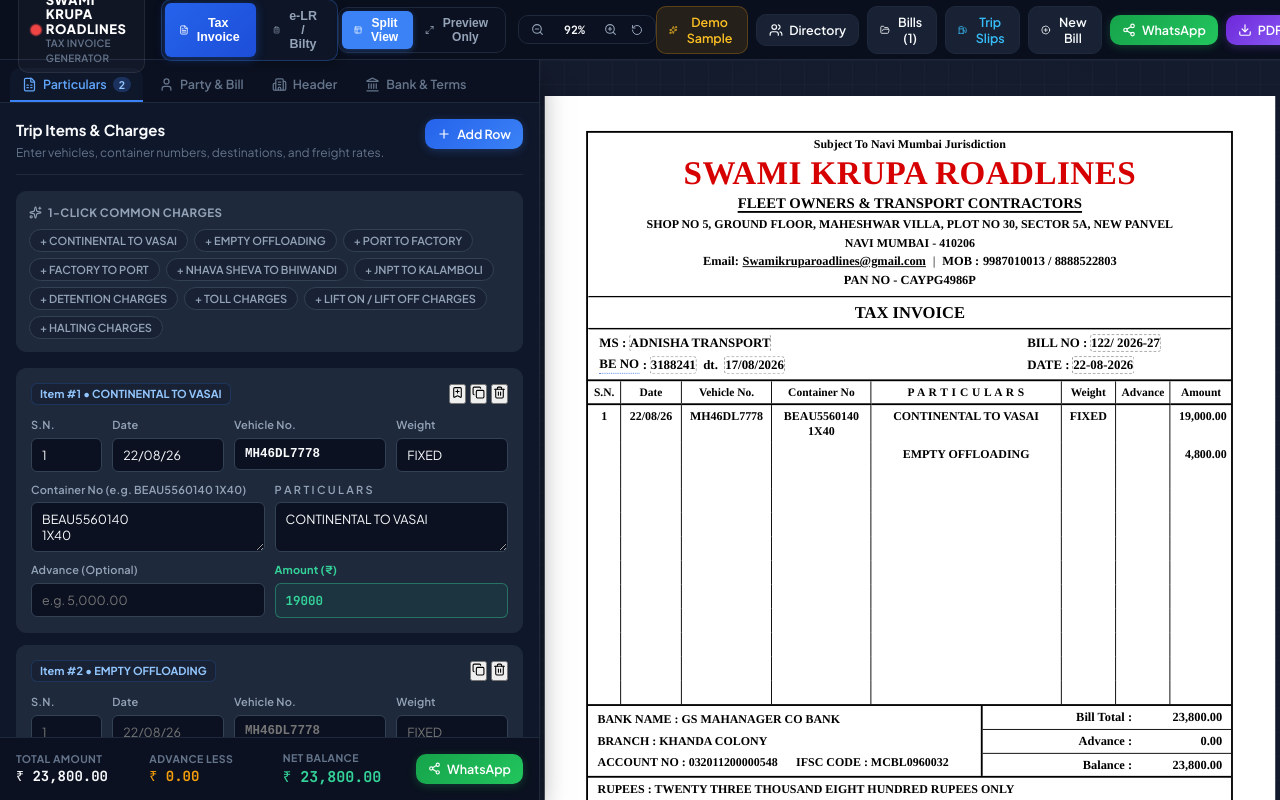
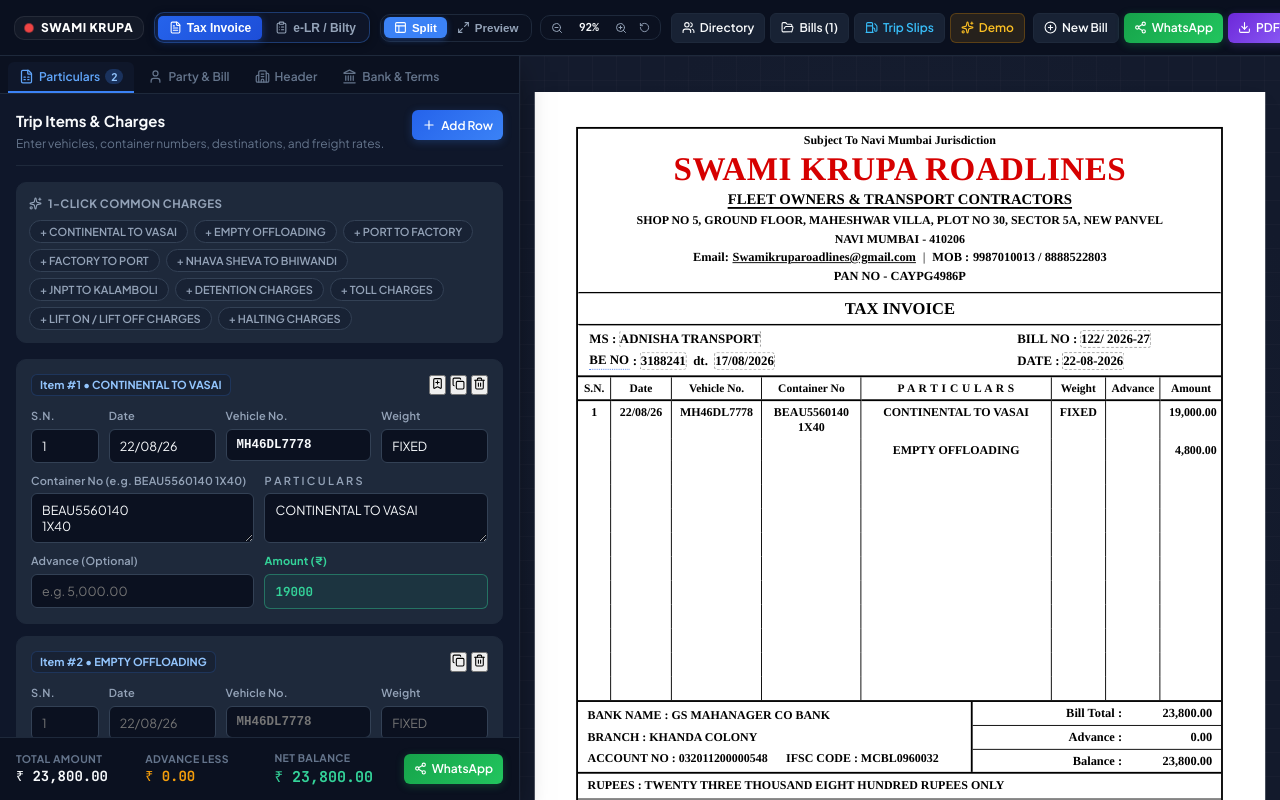
Before and after one commit to sudaaher74-ctrl/Swami-krupa-roadlines, a React (Vite) app: page / in a window 1280 px wide. Built offline with nearby package versions, Linux system fonts and the light colour scheme.

Commit message:
fix(ui): streamline top navbar layout, clean action button groupings, and fix sidebar tabs

```diff
--- a/src/components/HeaderBar.tsx
+++ b/src/components/HeaderBar.tsx
@@ -69,22 +69,17 @@
 
   return (
     <header className="app-header no-print">
-      {/* Brand & Document Mode Switcher */}
+      {/* 1. Left: Brand Badge & Document Type Switcher */}
       <div className="header-left">
-        <div className="brand-logo-badge">
+        <div className="brand-logo-badge" title="Swami Krupa Roadlines Billing Studio">
           <div className="brand-dot-pulse">
             <div className="pulse"></div>
             <div className="core"></div>
           </div>
-          <div className="brand-text-group">
-            <span className="brand-title">SWAMI KRUPA ROADLINES</span>
-            <span className="brand-subtitle">
-              {isLR ? 'GOODS CONSIGNMENT NOTE (e-LR)' : 'TAX INVOICE GENERATOR'}
-            </span>
-          </div>
+          <span className="brand-title">SWAMI KRUPA</span>
         </div>
 
-        {/* Top-Level Document Mode Selector */}
+        {/* Segmented Document Mode Selector */}
         <div className="doc-mode-switcher-pill">
           <button
             type="button"
@@ -92,74 +87,72 @@
             onClick={() => onDocTypeChange('invoice')}
             title="Switch to Tax Invoice Generator"
           >
-            <FileText size={14} /> Tax Invoice
+            <FileText size={13} />
+            <span>Tax Invoice</span>
           </button>
           <button
             type="button"
             className={`doc-mode-btn ${isLR ? 'active' : ''}`}
             onClick={() => onDocTypeChange('lr')}
-            title="Switch to e-LR & Consignment Note Generator"
+            title="Switch to Goods Consignment Note (e-LR / Bilty)"
           >
-            <ClipboardList size={14} /> e-LR / Bilty
+            <ClipboardList size={13} />
+            <span>e-LR / Bilty</span>
           </button>
         </div>
       </div>
 
-      {/* Center View Controls & Zoom Widget */}
+      {/* 2. Center: View Controls & Zoom */}
       <div className="header-center">
         <div className="segmented-pill-selector">
           <button
             type="button"
             className={`pill-btn ${viewMode === 'split' ? 'active' : ''}`}
             onClick={() => onViewModeChange('split')}
-            title="Split Editor & Preview View"
+            title="Split Editor & Preview"
           >
-            <Layout size={14} /> Split View
+            <Layout size={13} />
+            <span>Split</span>
           </button>
           <button
             type="button"
             className={`pill-btn ${viewMode === 'preview' ? 'active' : ''}`}
             onClick={() => onViewModeChange('preview')}
-            title="Full A4 Preview Mode"
+            title="Full A4 Preview"
           >
-            <Maximize2 size={14} /> Preview Only
+            <Maximize2 size={13} />
+            <span>Preview</span>
           </button>
         </div>
 
         <div className="zoom-widget">
           <button type="button" className="zoom-btn" onClick={onZoomOut} title="Zoom Out">
-            <ZoomOut size={13} />
+            <ZoomOut size={12} />
           </button>
-          <span className="zoom-value" onClick={onZoomReset} title="Click to Reset 100%">
+          <span className="zoom-value" onClick={onZoomReset} title="Reset Zoom">
             {Math.round(zoom * 100)}%
           </span>
           <button type="button" className="zoom-btn" onClick={onZoomIn} title="Zoom In">
-            <ZoomIn size={13} />
+            <ZoomIn size={12} />
           </button>
-          <button type="button" className="zoom-btn" onClick={onZoomReset} title="Reset to Fit">
-            <RotateCcw size={12} />
+          <button type="button" className="zoom-btn" onClick={onZoomReset} title="Reset">
+            <RotateCcw size={11} />
           </button>
         </div>
       </div>
 
-      {/* Right Actions Bar */}
+      {/* 3. Right: Utility Tools & Primary Export Actions */}
       <div className="header-right">
-        <button
-          type="button"
-          className="btn-header btn-header-sample"
-          onClick={onLoadOriginalSample}
-          title="Restore original Swami Krupa Roadlines template"
-        >
-          <Sparkles size={14} /> Demo Sample
-        </button>
-
+        {/* Utilities Group */}
+        <div className="header-actions-group">
           <button
             type="button"
             className="btn-header btn-header-ghost"
             onClick={onOpenDirectoryModal}
             title="Customer & Vehicle Directory"
           >
-          <Users size={14} /> Directory
+            <Users size={13} />
+            <span>Directory</span>
           </button>
 
           <button
@@ -168,7 +161,8 @@
             onClick={onOpenSavedModal}
             title={isLR ? `Saved e-LRs (${savedLRCount})` : `Saved Bills (${savedCount})`}
           >
-          <FolderOpen size={14} /> {isLR ? `e-LRs (${savedLRCount})` : `Bills (${savedCount})`}
+            <FolderOpen size={13} />
+            <span>{isLR ? `e-LRs (${savedLRCount})` : `Bills (${savedCount})`}</span>
           </button>
 
           {onOpenTripSlipModal && (
@@ -176,29 +170,45 @@
               type="button"
               className="btn-header btn-header-ghost"
               onClick={onOpenTripSlipModal}
-            title="Create and print Vehicle Trip & Driver Advance Slips"
+              title="Trip Advance & Diesel Slips"
               style={{ color: '#38bdf8' }}
             >
-            <Fuel size={14} /> Trip Slips
+              <Fuel size={13} />
+              <span>Trip Slips</span>
             </button>
           )}
 
           <button
             type="button"
+            className="btn-header btn-header-sample"
+            onClick={onLoadOriginalSample}
+            title="Load Demo Sample"
+          >
+            <Sparkles size={13} />
+            <span>Demo</span>
+          </button>
+        </div>
+
+        {/* Primary Action Buttons */}
+        <div className="header-actions-group primary-actions">
+          <button
+            type="button"
             className="btn-header btn-header-ghost"
             onClick={onNewInvoice}
-          title={isLR ? 'Create New e-LR Note' : 'Create New Tax Bill'}
+            title={isLR ? 'Create Blank e-LR' : 'Create Blank Bill'}
           >
-          <PlusCircle size={14} /> {isLR ? 'New e-LR' : 'New Bill'}
+            <PlusCircle size={13} />
+            <span>{isLR ? 'New LR' : 'New Bill'}</span>
           </button>
 
           <button
             type="button"
             className="btn-header btn-header-whatsapp"
             onClick={onWhatsAppShare}
-          title="Share Document on WhatsApp"
+            title="Share on WhatsApp"
           >
-          <Share2 size={14} /> WhatsApp
+            <Share2 size={13} />
+            <span>WhatsApp</span>
           </button>
 
           <button
@@ -206,9 +216,10 @@
             className="btn-header btn-header-pdf"
             onClick={onDownloadPDF}
             disabled={isDownloadingPDF}
-          title="Export High-Res A4 PDF"
+            title="Download Clean A4 PDF"
           >
-          <Download size={14} /> {isDownloadingPDF ? 'Generating...' : 'PDF'}
+            <Download size={13} />
+            <span>{isDownloadingPDF ? 'Exporting...' : 'PDF'}</span>
           </button>
 
           <button
@@ -217,7 +228,8 @@
             onClick={onSaveInvoice}
             title="Save Record"
           >
-          <Save size={14} /> Save
+            <Save size={13} />
+            <span>Save</span>
           </button>
 
           {!isLR && onSaveAndNextInvoice && (
@@ -225,9 +237,10 @@
               type="button"
               className="btn-header btn-header-save-next"
               onClick={onSaveAndNextInvoice}
-            title="Save this bill and immediately open next sequential bill"
+              title="Save & Open Next Bill"
             >
-            <PlusCircle size={14} /> Save & Next
+              <PlusCircle size={13} />
+              <span>Next</span>
             </button>
           )}
 
@@ -235,10 +248,12 @@
             type="button"
             className="btn-header btn-header-print"
             onClick={onPrint}
-          title="Print or Save via System Dialog"
+            title="Print Document"
           >
-          <Printer size={15} /> Print
+            <Printer size={13} />
+            <span>Print</span>
           </button>
+        </div>
       </div>
     </header>
   );
--- a/src/styles/app.css
+++ b/src/styles/app.css
@@ -75,53 +75,61 @@
    Header Bar (Studio Navigation)
    ========================================================================== */
 .app-header {
-  height: 60px;
-  background: rgba(11, 17, 32, 0.85);
-  backdrop-filter: blur(12px);
-  -webkit-backdrop-filter: blur(12px);
+  height: 56px;
+  background: rgba(11, 17, 32, 0.95);
+  backdrop-filter: blur(16px);
+  -webkit-backdrop-filter: blur(16px);
   border-bottom: 1px solid var(--border-app);
   display: flex;
   align-items: center;
   justify-content: space-between;
-  padding: 0 18px;
+  padding: 0 14px;
   z-index: 50;
   flex-shrink: 0;
+  gap: 10px;
+  overflow-x: auto;
+  scrollbar-width: none;
+}
+
+.app-header::-webkit-scrollbar {
+  display: none;
 }
 
 .header-left {
   display: flex;
   align-items: center;
-  gap: 16px;
+  gap: 10px;
+  flex-shrink: 0;
 }
 
 .brand-logo-badge {
   display: flex;
   align-items: center;
-  gap: 10px;
-  background: rgba(255, 255, 255, 0.03);
-  padding: 6px 12px;
+  gap: 8px;
+  background: rgba(255, 255, 255, 0.04);
+  padding: 5px 10px;
   border-radius: var(--radius-md);
   border: 1px solid rgba(255, 255, 255, 0.08);
 }
 
 .brand-dot-pulse {
   position: relative;
-  width: 10px;
-  height: 10px;
+  width: 8px;
+  height: 8px;
 }
 
 .brand-dot-pulse .core {
   position: absolute;
-  width: 10px;
-  height: 10px;
+  width: 8px;
+  height: 8px;
   background: #ef4444;
   border-radius: 50%;
 }
 
 .brand-dot-pulse .pulse {
   position: absolute;
-  width: 10px;
-  height: 10px;
+  width: 8px;
+  height: 8px;
   background: #ef4444;
   border-radius: 50%;
   animation: ping 1.8s cubic-bezier(0, 0, 0.2, 1) infinite;
@@ -135,62 +143,41 @@
   }
 }
 
-.brand-text-group {
-  display: flex;
-  flex-direction: column;
-}
-
 .brand-title {
-  font-size: 13px;
+  font-size: 12px;
   font-weight: 800;
   letter-spacing: 0.6px;
   color: #ffffff;
-  line-height: 1.1;
+  line-height: 1;
   text-transform: uppercase;
-}
-
-.brand-subtitle {
-  font-size: 10px;
-  color: var(--text-muted);
-  font-weight: 600;
-  letter-spacing: 0.3px;
-}
-
-.brand-pro-tag {
-  background: linear-gradient(135deg, #3b82f6, #6366f1);
-  color: #ffffff;
-  font-size: 10px;
-  font-weight: 800;
-  padding: 2px 6px;
-  border-radius: 4px;
-  letter-spacing: 0.5px;
-  box-shadow: 0 0 8px rgba(99, 102, 241, 0.4);
+  white-space: nowrap;
 }
 
 /* Document Mode Switcher */
 .doc-mode-switcher-pill {
   display: flex;
-  background: rgba(15, 23, 42, 0.9);
-  padding: 3px;
+  background: rgba(15, 23, 42, 0.95);
+  padding: 2.5px;
   border-radius: var(--radius-md);
-  border: 1px solid rgba(59, 130, 246, 0.3);
-  gap: 3px;
+  border: 1px solid rgba(59, 130, 246, 0.35);
+  gap: 2px;
   box-shadow: 0 2px 8px rgba(0, 0, 0, 0.3);
 }
 
 .doc-mode-btn {
   display: flex;
   align-items: center;
-  gap: 6px;
-  padding: 6px 14px;
-  font-size: 12.5px;
+  gap: 5px;
+  padding: 5px 11px;
+  font-size: 12px;
   font-weight: 700;
   color: var(--text-secondary);
   background: transparent;
   border: none;
-  border-radius: 6px;
+  border-radius: 5px;
   cursor: pointer;
-  transition: all 0.2s cubic-bezier(0.4, 0, 0.2, 1);
+  white-space: nowrap;
+  transition: all 0.15s cubic-bezier(0.4, 0, 0.2, 1);
 }
 
 .doc-mode-btn:hover {
@@ -201,41 +188,21 @@
 .doc-mode-btn.active {
   background: linear-gradient(135deg, #2563eb, #1d4ed8);
   color: #ffffff;
-  box-shadow: 0 2px 10px rgba(37, 99, 235, 0.4);
-}
-
-.btn-create-invoice-bridge {
-  display: flex;
-  align-items: center;
-  gap: 6px;
-  background: rgba(16, 185, 129, 0.15);
-  border: 1px solid rgba(16, 185, 129, 0.4);
-  color: #10b981;
-  font-size: 12px;
-  font-weight: 700;
-  padding: 6px 12px;
-  border-radius: var(--radius-sm);
-  cursor: pointer;
-  transition: all 0.2s ease;
-}
-
-.btn-create-invoice-bridge:hover {
-  background: rgba(16, 185, 129, 0.25);
-  border-color: #10b981;
-  color: #ffffff;
+  box-shadow: 0 2px 8px rgba(37, 99, 235, 0.4);
 }
 
 /* Center Controls */
 .header-center {
   display: flex;
   align-items: center;
-  gap: 12px;
+  gap: 8px;
+  flex-shrink: 0;
 }
 
 .segmented-pill-selector {
   display: flex;
   background: var(--bg-input);
-  padding: 3px;
+  padding: 2.5px;
   border-radius: var(--radius-md);
   border: 1px solid var(--border-app);
 }
@@ -244,14 +211,15 @@
   background: transparent;
   border: none;
   color: var(--text-secondary);
-  padding: 5px 12px;
-  font-size: 12px;
+  padding: 4px 10px;
+  font-size: 11.5px;
   font-weight: 600;
   border-radius: var(--radius-sm);
   cursor: pointer;
   display: flex;
   align-items: center;
-  gap: 6px;
+  gap: 5px;
+  white-space: nowrap;
   transition: all 0.15s ease;
 }
 
@@ -271,7 +239,7 @@
   align-items: center;
   gap: 2px;
   background: var(--bg-input);
-  padding: 3px 6px;
+  padding: 2.5px 5px;
   border-radius: var(--radius-md);
   border: 1px solid var(--border-app);
 }
@@ -281,7 +249,7 @@
   border: none;
   color: var(--text-secondary);
   cursor: pointer;
-  padding: 4px 6px;
+  padding: 3px 5px;
   border-radius: var(--radius-sm);
   display: flex;
   align-items: center;
@@ -295,12 +263,12 @@
 }
 
 .zoom-value {
-  font-size: 11.5px;
+  font-size: 11px;
   font-weight: 700;
   color: var(--text-primary);
   font-family: 'JetBrains Mono', monospace;
-  padding: 0 6px;
-  min-width: 44px;
+  padding: 0 4px;
+  min-width: 38px;
   text-align: center;
 }
 
@@ -309,18 +277,27 @@
   display: flex;
   align-items: center;
   gap: 8px;
+  flex-shrink: 0;
+}
+
+.header-actions-group {
+  display: flex;
+  align-items: center;
+  gap: 5px;
 }
 
 .btn-header {
   border: none;
-  padding: 7px 12px;
-  border-radius: var(--radius-md);
-  font-size: 12.5px;
+  padding: 5px 10px;
+  height: 30px;
+  border-radius: 6px;
+  font-size: 12px;
   font-weight: 600;
   cursor: pointer;
   display: inline-flex;
   align-items: center;
-  gap: 6px;
+  gap: 5px;
+  white-space: nowrap;
   transition: all 0.15s cubic-bezier(0.4, 0, 0.2, 1);
   font-family: inherit;
 }
@@ -407,14 +384,14 @@
   display: flex;
   flex: 1;
   overflow: hidden;
-  height: calc(100vh - 60px);
+  height: calc(100vh - 56px);
 }
 
 /* Left Sidebar Form Editor */
 .editor-sidebar-container {
-  width: 540px;
-  min-width: 460px;
-  max-width: 620px;
+  width: 520px;
+  min-width: 440px;
+  max-width: 580px;
   background: var(--bg-panel);
   border-right: 1px solid var(--border-app);
   display: flex;
@@ -425,6 +402,7 @@
   z-index: 10;
 }
 
+.invoice-editor-sidebar,
 .editor-container {
   display: flex;
   flex-direction: column;
@@ -433,28 +411,31 @@
 }
 
 /* Editor Tabs Bar */
+.editor-tabs-nav,
 .editor-tabs-bar {
   display: flex;
   background: var(--bg-input);
   border-bottom: 1px solid var(--border-app);
-  padding: 8px 10px 0 10px;
-  gap: 4px;
+  padding: 6px 8px 0 8px;
+  gap: 3px;
   overflow-x: auto;
+  flex-shrink: 0;
+  z-index: 20;
 }
 
 .editor-tab-item {
   background: transparent;
   border: none;
   border-bottom: 2px solid transparent;
-  padding: 8px 12px;
-  font-size: 12.5px;
+  padding: 7px 11px;
+  font-size: 12px;
   font-weight: 600;
   color: var(--text-muted);
   cursor: pointer;
   display: flex;
   align-items: center;
-  gap: 6px;
-  border-radius: var(--radius-md) var(--radius-md) 0 0;
+  gap: 5px;
+  border-radius: var(--radius-sm) var(--radius-sm) 0 0;
   transition: all 0.15s ease;
   white-space: nowrap;
   font-family: inherit;
@@ -710,6 +691,29 @@
   font-size: 15px;
 }
 
+.btn-create-invoice-bridge {
+  display: inline-flex;
+  align-items: center;
+  gap: 5px;
+  background: linear-gradient(135deg, #059669, #10b981);
+  color: #ffffff;
+  border: none;
+  font-size: 12px;
+  font-weight: 700;
+  padding: 6px 12px;
+  border-radius: 6px;
+  cursor: pointer;
+  box-shadow: 0 2px 8px rgba(16, 185, 129, 0.4);
+  transition: all 0.15s ease;
+  white-space: nowrap;
+}
+
+.btn-create-invoice-bridge:hover {
+  background: linear-gradient(135deg, #047857, #059669);
+  box-shadow: 0 4px 12px rgba(16, 185, 129, 0.5);
+  transform: translateY(-1px);
+}
+
 /* ==========================================================================
    Live Document Preview Canvas
    ========================================================================== */
```
Also changed, not shown: src/components/ConsignmentNoteEditor.tsx (+12 -10 lines). Lines whose indentation alone changed are shown as unchanged.
